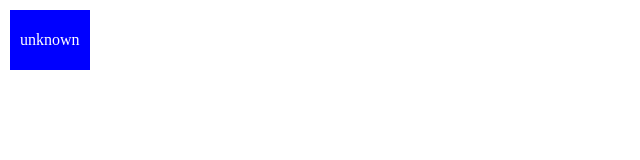
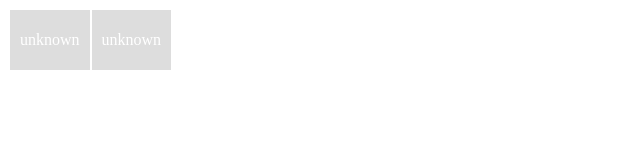
Before and after one commit to Strelicja/warsawjs-workshop-15-battleships, a plain HTML site: page index.html in a window 1280 px wide. Shown: the whole page, without its empty margins (0-640 px from the left). Drawn offline with Linux system fonts and the light colour scheme.

Commit message:
list of buttons

```diff
--- a/game.js
+++ b/game.js
@@ -142,9 +142,14 @@ let myController;
 function handleCellClick(...args) {
 	myController.handleCellClick.apply(myController, args);
 }
+const cells = [
+new CellComponent({handleCellClick, location:0}),
+new CellComponent({handleCellClick, location:1})
+]
+
 const myCell = new CellComponent({handleCellClick, location: 0});
-const cells = [myCell];
+
 myController = new GameController(cells)
-document
-	.getElementById('cellCointainer')
-	.appendChild(myCell.getElement());
+const cellContainer = document.getElementById('cellCointainer')
+	cellContainer.appendChild(cells[0].getElement());
+	cellContainer.appendChild(cells[1].getElement());
--- a/index.html
+++ b/index.html
@@ -11,7 +11,7 @@
   		text-align: center;
   	}
   	td.cell_unknown {
-  		background-color: blue;
+  		background-color: #DDD;
   		color: white;
   		padding: 10px;
   	}
```
